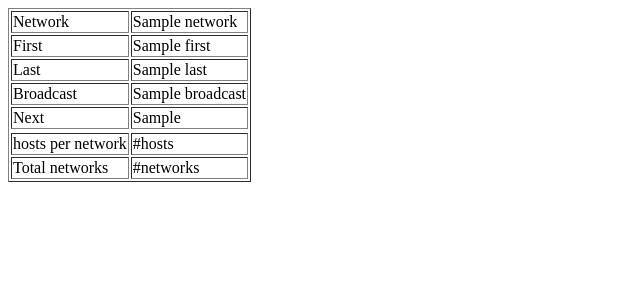
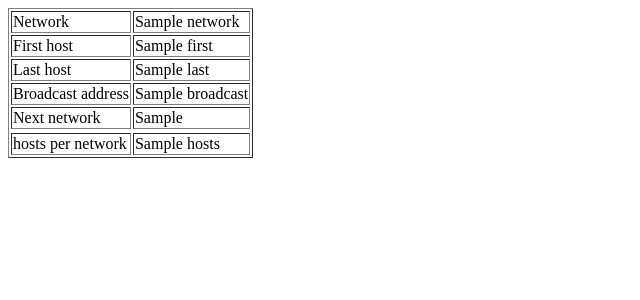
Before and after one commit to Vadd-21/Python_Web_toolkit, a Flask app: template Templates/subnet_output.html in a window 1280 px wide. Shown: the top 300 px of the page, without its empty margins (0-640 px from the left). Run offline with Flask 2, Linux system fonts and the light colour scheme; the template is opened without the code that fills it: most values are stand-ins (such as "Sample title", 1, 10 or a date in 2020).

Commit message:
push updates for pages

```diff
--- a/Templates/scanner.html
+++ b/Templates/scanner.html
@@ -12,7 +12,7 @@
 				<th>end port</th>
 			</tr>
 		</thead>
-		<form action="scan_results" method="post">
+		<form action="scanner" method="post">
 		<tbody>
 			<tr>
 				<td><input type="text", name='target', placeholder="127.0.0.1"></td>
--- a/Templates/subnet_output.html
+++ b/Templates/subnet_output.html
@@ -12,30 +12,26 @@
                 <td>{{network}}</td>
             </tr>
             <tr>
-                <td>First</td>
+                <td>First host</td>
                 <td>{{first}}</td>
             </tr>
             <tr>
-                <td>Last</td>
+                <td>Last host</td>
                 <td>{{last}}</td>
             </tr>
             <tr>
-                <td>Broadcast</td>
+                <td>Broadcast address</td>
                 <td>{{broadcast}}</td>
             </tr>
             <tr>
-                <td>Next</td>
+                <td>Next network</td>
                 <td>{{neXt}}</td>
             </tr>
             <tr>
             </tr>
             <tr>
                 <td>hosts per network</td>
-                <td>#hosts</td>
-            </tr>
-            <tr>
-                <td>Total networks</td>
-                <td>#networks</td>
+                <td>{{hosts}}</td>
             </tr>
 
         </tbody>
--- a/main.py
+++ b/main.py
@@ -24,28 +24,22 @@ def index():
     return render_template('index.html')
 
 
-@app.route("/scanner", methods=['get'])
-def results():
-    """
-    defines a page
-    """
-    return render_template("scanner.html")
-
-
-@app.route("/scan_results", methods=['get', 'post'])
+@app.route("/scanner", methods=['get', 'post'])
 def scan():
     """
     defines a page
     """
-    target = request.form['target']
-    s_port = int(request.form['s_port'])
-    e_port = int(request.form['e_port'])
-    ports = scanner(target, s_port, e_port)
     if request.method == 'POST':
+        try:
+            target = request.form['target']
+            s_port = int(request.form['s_port'])
+            e_port = int(request.form['e_port'])
+            ports = scanner(target, s_port, e_port)
+        except:
+            return render_template("scanner.html")
         return render_template("scan_results.html", target=target,
                                s_port=s_port, e_port=e_port, ports=ports)
-    results = None
-    return render_template("scanner.html", combatants=results)
+    return render_template("scanner.html")
 
 
 @app.route("/subnet_calc", methods=['get', 'post'])
@@ -58,7 +52,10 @@ def subnet():
         cidr = request.form['cidr']
         info = nflbx(address + "/" + cidr)
         if info:
-            return render_template("subnet_output.html", network=info[0], first=info[1], last=info[2], broadcast=info[3], neXt=info[4])
+            return render_template("subnet_output.html", network=info[0],
+                                   first=info[1], last=info[2],
+                                   broadcast=info[3], neXt=info[4],
+                                   hosts=info[5])
         return render_template("invalid_addr.html")
     return render_template("subnet_input.html")
 
--- a/net_calc.py
+++ b/net_calc.py
@@ -17,6 +17,7 @@ def nflbx(addr):
         Broadcast = Network.broadcast_address
         Last = Network.broadcast_address - 1
         neXt = Broadcast + 1
-        return Network, First, Last, Broadcast, neXt
+        hosts = Network.num_addresses
+        return Network, First, Last, Broadcast, neXt, hosts
     except:
         return 0
```
Also changed, not shown: Templates/invalid_addr.html (added, +11 -0 lines).
